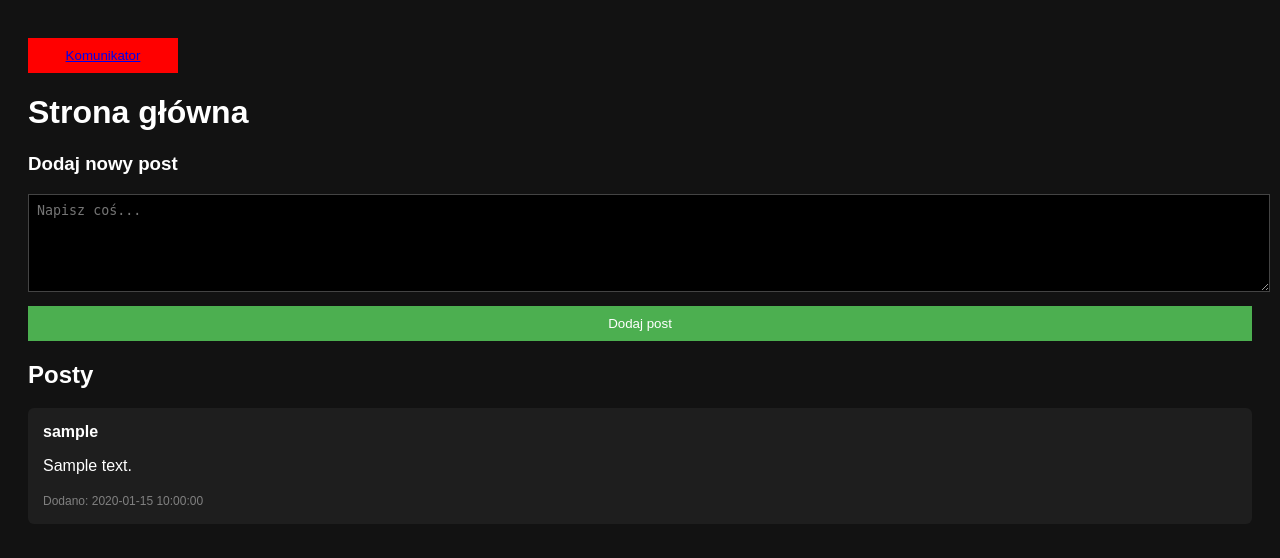
After one commit to Drazaru-Drax/Notes-zaj-, a PHP site: page /main.php in a window 1280 px wide. The commit adds this page. Shown: the top 558 px of the page. Run offline with PHP 8.4, Linux system fonts and the light colour scheme; the visitor is signed in with stand-in values (Sample User, id 1); tables that the repository leaves empty or names only in its code hold one stand-in row (values such as "Sample post").

Commit message:
Add files via upload

```diff
--- a/BG/Logowanie.php
+++ b/BG/Logowanie.php
@@ -8,7 +8,7 @@
     <style>
         body {
             font-family: Arial, sans-serif;
-            background: #f0f0f0;
+            background: #121212;
             display: flex;
             justify-content: center;
             align-items: center;
--- a/BG/Rejestrowanie.php
+++ b/BG/Rejestrowanie.php
@@ -7,7 +7,7 @@
     <style>
         body {
             font-family: Arial, sans-serif;
-            background: #f0f0f0;
+            background: #121212;
             display: flex;
             justify-content: center;
             align-items: center;
--- a/BG/Start.php
+++ b/BG/Start.php
@@ -7,7 +7,7 @@
         <style>
         body {
             font-family: Arial, sans-serif;
-            background: #f0f0f0;
+            background: #121212;
             display: flex;
             justify-content: center;
             align-items: center;
--- /dev/null
+++ b/BG/main.php
@@ -0,0 +1,91 @@
+<?php
+session_start();
+
+if (!isset($_SESSION['user_id'])) {
+    header("Location: login.php");
+    exit;
+}
+
+$conn = new mysqli("localhost", "root", "", "komunikator");
+$conn->set_charset("utf8");
+
+if ($conn->connect_error) { die("Błąd połączenia: " . $conn->connect_error); }
+?>
+
+<!DOCTYPE html>
+<html lang="pl">
+<head>
+    <meta charset="UTF-8">
+    <meta name="viewport" content="width=device-width, initial-scale=1.0">
+    <title>Strona główna</title>
+
+    <style>
+        body {
+            background: #121212;
+            color: white;
+            font-family: Arial;
+            padding: 20px; }
+        .post { background: #1e1e1e;
+            padding: 15px;
+            border-radius: 6px;
+            margin-bottom: 15px; }
+        form, textarea, button {
+            width: 100%; }
+        textarea { height: 80px;
+            background: #000;
+            color: white;
+            border: 1px solid #444;
+            padding: 8px; }
+        button { margin-top: 10px;
+            padding: 10px;
+            background: #4CAF50;
+            border: none;
+            color: white;
+            cursor: pointer; }
+        #com {
+            width: 150px;
+            background: red;
+            border: none;
+            color: white;
+            cursor: pointer;
+        }
+    </style>
+</head>
+<body>
+            <button type="submit" id = "com"><a href = "komunikator.php">Komunikator</a></button>
+
+<h1>Strona główna</h1>
+
+<form action="dodaj_post.php" method="POST">
+    <h3>Dodaj nowy post</h3>
+    <textarea name="content" placeholder="Napisz coś..." required></textarea>
+    <button type="submit">Dodaj post</button>
+</form>
+
+<h2>Posty</h2>
+
+<?php
+$sql = "
+SELECT posts.id, posts.content, posts.created_at, username AS username
+FROM posts
+JOIN users ON posts.user_id = users.user_id
+ORDER BY posts.id DESC
+";
+
+$result = $conn->query($sql);
+
+if ($result->num_rows > 0) {
+    while ($row = $result->fetch_assoc()) {
+        echo "<div class='post'>";
+        echo "<strong>" . htmlspecialchars($row['username']) . "</strong><br>";
+        echo "<p>" . htmlspecialchars($row['content']) . "</p>";
+        echo "<span style='font-size:12px;color:gray;'>Dodano: " . $row['created_at'] . "</span>";
+        echo "</div>";
+    }
+} else {
+    echo "<p>Brak postów.</p>";
+}
+?>
+
+</body>
+</html>
```
Also changed, not shown: BG/dodaj_post.php (added, +23 -0 lines), BG/login.php (+3 -8 lines), BG/register.php (+1 -6 lines), BG/komunikator.php (added).
